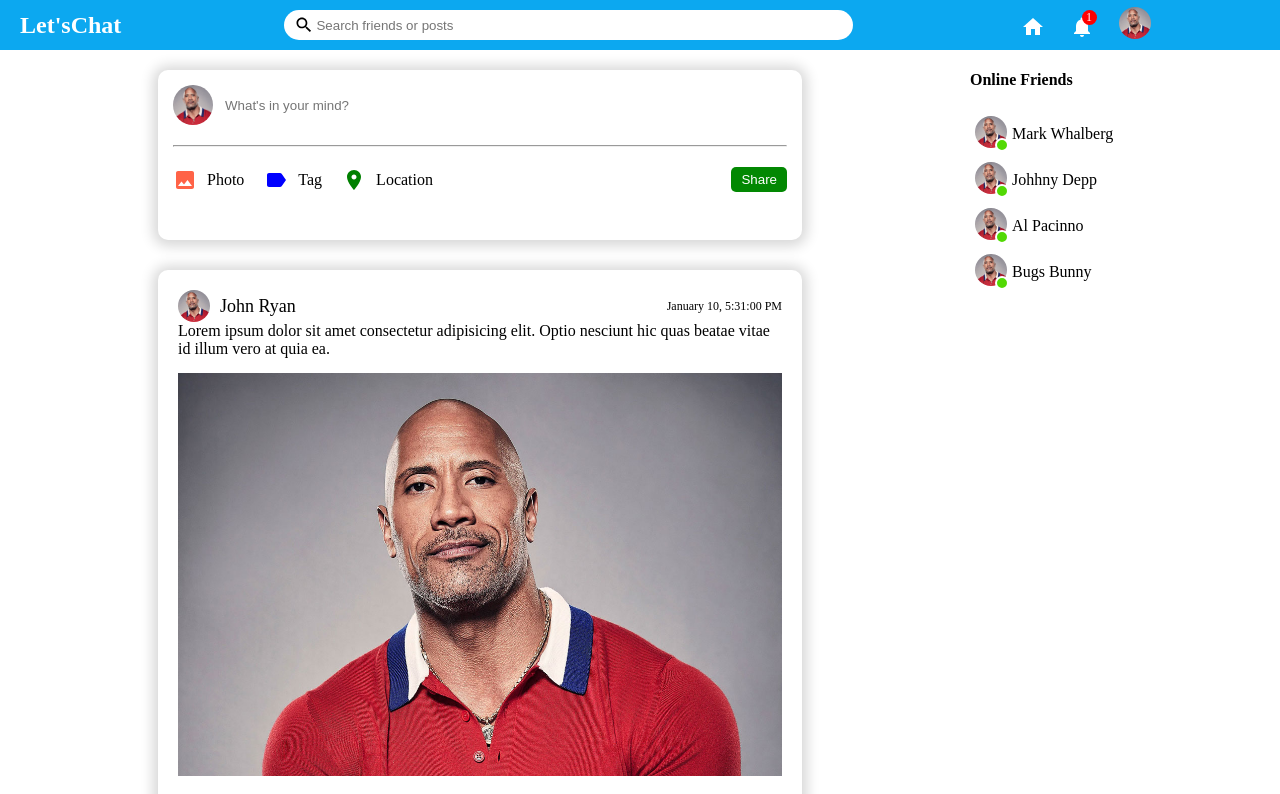
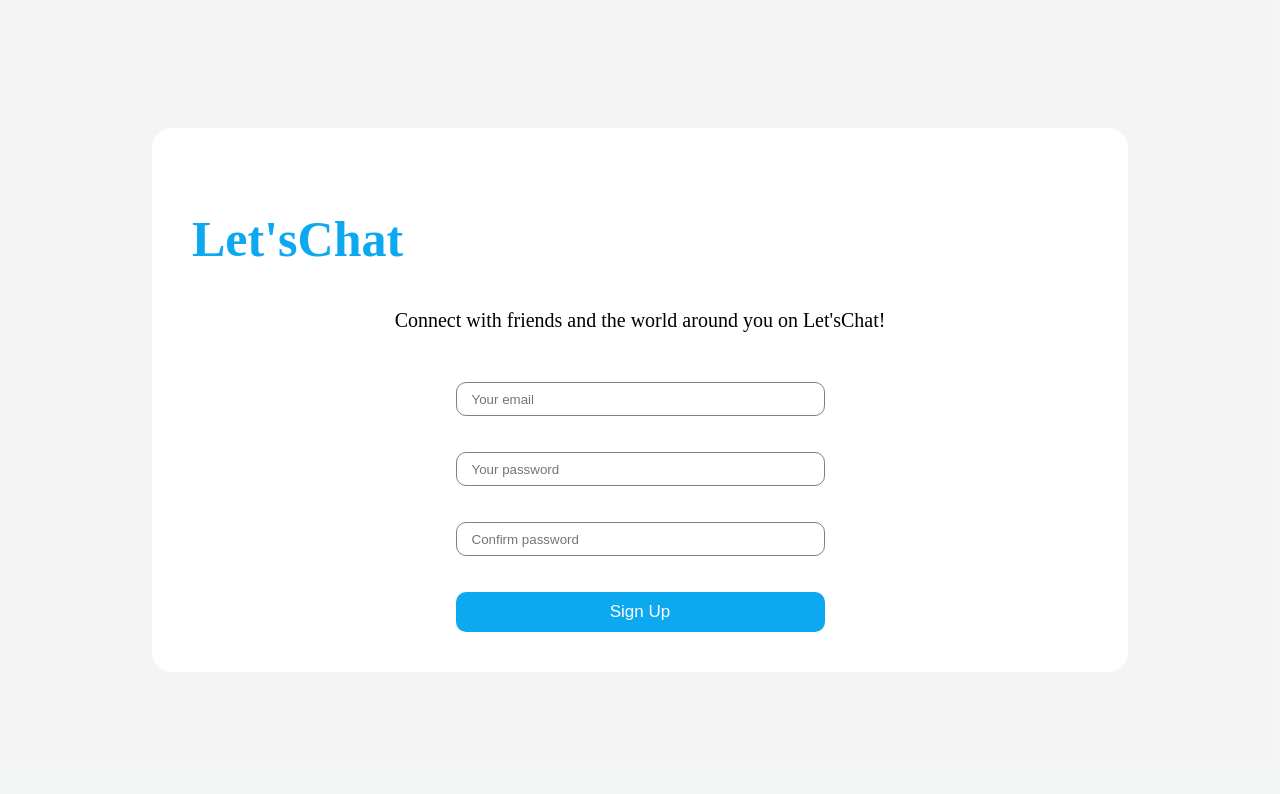
Before and after one commit to danielionita88/lets-chat, a React (Create React App) app: page /auth in a window 1280 px wide. Shown: the top 794 px of the page. Built offline with nearby package versions, Linux system fonts and the light colour scheme.

Commit message:
create login and register form plus styling

```diff
--- a/src/App.js
+++ b/src/App.js
@@ -1,14 +1,16 @@
 import { Routes, Route } from "react-router-dom";
 import HomePage from "./pages/HomePage";
 import ProfilePage from "./pages/ProfilePage";
+import AuthPage from './pages/AuthPage'
 import "./App.css";
 
 function App() {
   return (
     <Routes>
-      <Route path='/*' element={<HomePage/>}/>
-      <Route path='/home' element={<HomePage/>}/>
-      <Route path='/profile' element={<ProfilePage/>}/>
+      <Route path="/*" element={<HomePage />} />
+      <Route path="/auth" element={<AuthPage />} />
+      <Route path="/home" element={<HomePage />} />
+      <Route path="/profile" element={<ProfilePage />} />
     </Routes>
   );
 }
--- a/src/components/Feed/Share/Share.js
+++ b/src/components/Feed/Share/Share.js
@@ -1,17 +1,22 @@
+import { useRef } from "react";
 import InsertPhotoIcon from "@mui/icons-material/InsertPhoto";
-import LabelIcon from '@mui/icons-material/Label';
-import LocationOnIcon from '@mui/icons-material/LocationOn';
+import LabelIcon from "@mui/icons-material/Label";
+import LocationOnIcon from "@mui/icons-material/LocationOn";
 import "./Share.css";
 
 const Share = () => {
+  const userPostInput = useRef();
+
+
+
   return (
     <div className="share">
       <div className="shareWrapper">
         <div className="shareTop">
           <img src="/assets/dwayne.jpeg" alt="profile" />
-          <input placeholder="What's in your mind?" />
+          <input ref={userPostInput} placeholder="What's in your mind?" />
         </div>
-        <hr/>
+        <hr />
         <div className="shareBottom">
           <div className="shareOptions">
             <div className="shareOption">
@@ -19,11 +24,11 @@ const Share = () => {
               <span className="shareOptionText">Photo</span>
             </div>
             <div className="shareOption">
-              <LabelIcon className="shareIcon" htmlColor="blue"/>
+              <LabelIcon className="shareIcon" htmlColor="blue" />
               <span className="shareOptionText">Tag</span>
             </div>
             <div className="shareOption">
-              <LocationOnIcon className="shareIcon" htmlColor="green"/>
+              <LocationOnIcon className="shareIcon" htmlColor="green" />
               <span className="shareOptionText">Location</span>
             </div>
           </div>
--- /dev/null
+++ b/src/components/Login/Login.css
@@ -0,0 +1,63 @@
+.login {
+  width: 100vw;
+  height: 100vh;
+  display: flex;
+  align-items: center;
+  justify-content: center;
+  background-color: rgba(238, 239, 239, 0.646);
+}
+
+.loginWrapper {
+  width: 70%;
+  padding: 40px;
+  border-radius: 20px;
+  background-color: white;
+}
+
+.logoDescription {
+  font-size: 20px;
+  display: flex;
+  align-items: center;
+  justify-content: center;
+}
+
+.loginLogo {
+  font-size: 50px;
+  font-weight: 800;
+  color: rgb(12, 168, 240);
+}
+
+.loginTop {
+  margin-bottom: 50px;
+}
+
+.loginForm {
+  height: 250px;
+  display: flex;
+  flex-direction: column;
+  justify-content: space-between;
+}
+
+.loginForm input {
+  width: 350px;
+  height: 30px;
+  border-radius: 10px;
+  border: 1px solid grey;
+  padding-left: 15px;
+}
+
+.loginBottom {
+  display: flex;
+  align-items: center;
+  justify-content: center;
+}
+
+.formButton {
+  height: 40px;
+  border-radius: 10px;
+  border: none;
+  background-color: rgb(12, 168, 240);
+  color: white;
+  font-size: 17px;
+  cursor: pointer;
+}
--- /dev/null
+++ b/src/components/Login/Login.js
@@ -0,0 +1,24 @@
+import LoginForm from "./LoginForm";
+import RegisterForm from "./RegisterForm";
+import "./Login.css";
+
+const Login = () => {
+  return (
+    <div className="login">
+      <div className="loginWrapper">
+        <div className="loginTop">
+          <h2 className="loginLogo">Let'sChat</h2>
+          <span className="logoDescription">
+            Connect with friends and the world around you on Let'sChat!
+          </span>
+        </div>
+        <div className="loginBottom">
+          <RegisterForm />
+          {/* <LoginForm/> */}
+        </div>
+      </div>
+    </div>
+  );
+};
+
+export default Login;
--- /dev/null
+++ b/src/components/Login/LoginForm.js
@@ -0,0 +1,16 @@
+import './Login.css'
+
+const LoginForm = () => {
+  return (
+    <form className="loginForm">
+      <input type="email" placeholder="Your email" />
+      <input type="password" placeholder="Your password" />
+      <button className="formButton">Log In</button>
+      <button className="formButton" style={{ backgroundColor: "green" }}>
+        Create new account
+      </button>
+    </form>
+  );
+};
+
+export default LoginForm;
--- /dev/null
+++ b/src/components/Login/RegisterForm.js
@@ -0,0 +1,14 @@
+import "./Login.css";
+
+const RegisterForm = () => {
+  return (
+    <form className="loginForm">
+      <input type="email" placeholder="Your email" />
+      <input type="password" placeholder="Your password" />
+      <input type="password" placeholder="Confirm password" />
+      <button className="formButton">Sign Up</button>
+    </form>
+  );
+};
+
+export default RegisterForm;
--- a/src/components/Profile/Profile.js
+++ b/src/components/Profile/Profile.js
@@ -37,7 +37,7 @@ const Profile = () => {
           <div className="profileUserDetails">
             <h4>User Information</h4>
             <div className="userDetailsItem">
-            <span className="userDetailKey">City: </span>
+            <span className="userDetailKey">Location: </span>
             <span className="userDetailValue">Chicago</span>
             </div>
             <div className="userDetailsItem">
--- a/src/pages/AuthPage.js
+++ b/src/pages/AuthPage.js
@@ -1,5 +1,7 @@
+import Login from "../components/Login/Login";
+
 const AuthPage = () => {
-    return
-}
+  return <Login/>
+};
 
 export default AuthPage;
--- a/src/pages/HomePage.js
+++ b/src/pages/HomePage.js
@@ -1,9 +1,12 @@
+
+
 import Feed from "../components/Feed/Feed";
 import Friends from "../components/Chat/Chat";
 import Layout from "../components/Layout/Layout";
 import "./HomePage.css";
 
 const HomePage = () => {
+
   return (
     <Layout>
       <div className="homeContainer">
```
